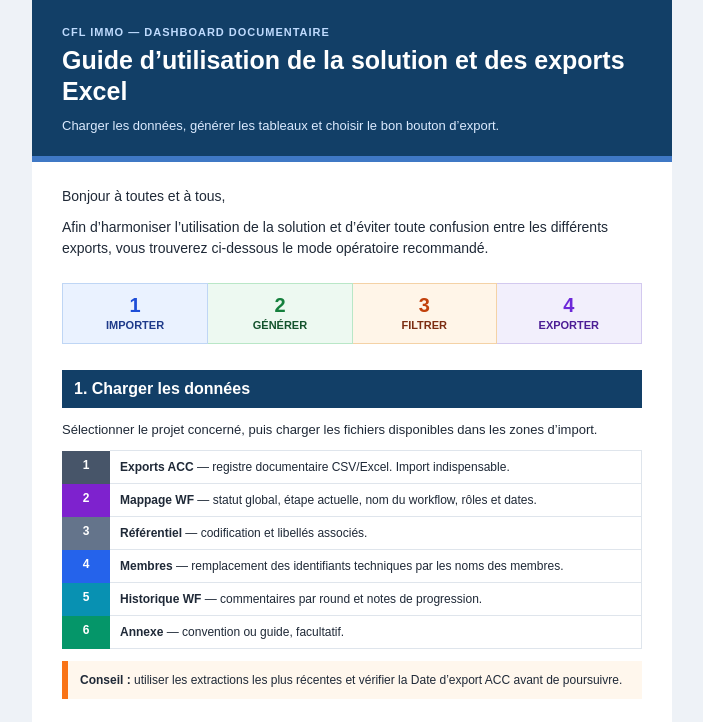
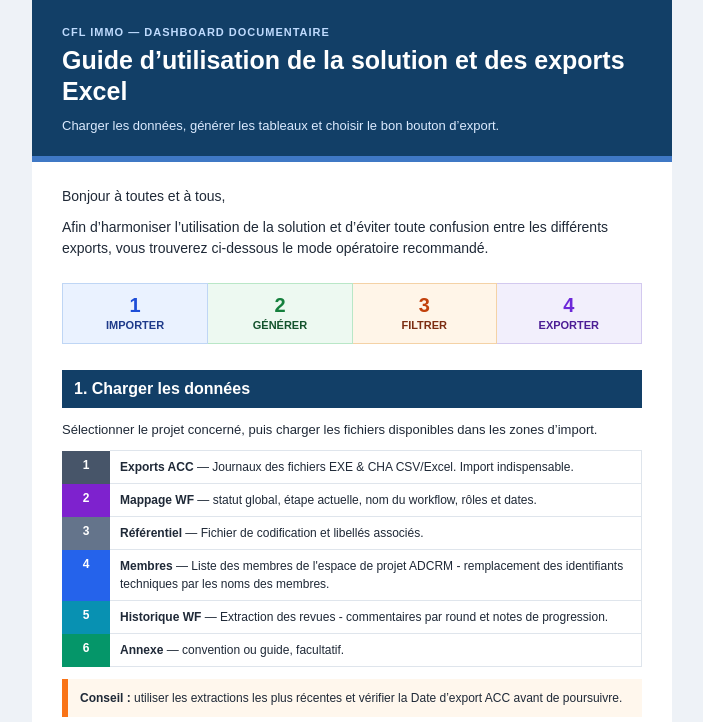
Before and after one commit to BenoitDavidTahchi/Dashboard-Pilotage, a plain HTML site: page Email_guide_utilisation_dashboard_exports_V127_Outlook.html in a window 1280 px wide. Shown: the top 722 px of the page, without its empty margins (288-991 px from the left). Drawn offline with Linux system fonts and the light colour scheme.

Commit message:
Update Email_guide_utilisation_dashboard_exports_V127_Outlook.html

```diff
--- a/Email_guide_utilisation_dashboard_exports_V127_Outlook.html
+++ b/Email_guide_utilisation_dashboard_exports_V127_Outlook.html
@@ -93,7 +93,7 @@
       <table role="presentation" width="580" cellpadding="0" cellspacing="0" border="0" style="width:580px;margin-top:10px;">
         <tr>
           <td width="34" valign="top" bgcolor="#475569" style="width:34px;background-color:#475569;padding:7px;text-align:center;color:#ffffff;font-size:12px;font-weight:bold;">1</td>
-          <td valign="top" style="padding:7px 10px;border:1px solid #dfe5ec;border-left:0;font-size:12px;line-height:18px;mso-line-height-rule:exactly;"><strong>Exports ACC</strong> — registre documentaire CSV/Excel. Import indispensable.</td>
+          <td valign="top" style="padding:7px 10px;border:1px solid #dfe5ec;border-left:0;font-size:12px;line-height:18px;mso-line-height-rule:exactly;"><strong>Exports ACC</strong> — Journaux des fichiers EXE & CHA CSV/Excel. Import indispensable.</td>
         </tr>
         <tr>
           <td valign="top" bgcolor="#7e22ce" style="background-color:#7e22ce;padding:7px;text-align:center;color:#ffffff;font-size:12px;font-weight:bold;">2</td>
@@ -101,15 +101,15 @@
         </tr>
         <tr>
           <td valign="top" bgcolor="#64748b" style="background-color:#64748b;padding:7px;text-align:center;color:#ffffff;font-size:12px;font-weight:bold;">3</td>
-          <td valign="top" style="padding:7px 10px;border:1px solid #dfe5ec;border-left:0;border-top:0;font-size:12px;line-height:18px;mso-line-height-rule:exactly;"><strong>Référentiel</strong> — codification et libellés associés.</td>
+          <td valign="top" style="padding:7px 10px;border:1px solid #dfe5ec;border-left:0;border-top:0;font-size:12px;line-height:18px;mso-line-height-rule:exactly;"><strong>Référentiel</strong> — Fichier de codification et libellés associés.</td>
         </tr>
         <tr>
           <td valign="top" bgcolor="#2563eb" style="background-color:#2563eb;padding:7px;text-align:center;color:#ffffff;font-size:12px;font-weight:bold;">4</td>
-          <td valign="top" style="padding:7px 10px;border:1px solid #dfe5ec;border-left:0;border-top:0;font-size:12px;line-height:18px;mso-line-height-rule:exactly;"><strong>Membres</strong> — remplacement des identifiants techniques par les noms des membres.</td>
+          <td valign="top" style="padding:7px 10px;border:1px solid #dfe5ec;border-left:0;border-top:0;font-size:12px;line-height:18px;mso-line-height-rule:exactly;"><strong>Membres</strong> — Liste des membres de l'espace de projet ADCRM - remplacement des identifiants techniques par les noms des membres.</td>
         </tr>
         <tr>
           <td valign="top" bgcolor="#0891b2" style="background-color:#0891b2;padding:7px;text-align:center;color:#ffffff;font-size:12px;font-weight:bold;">5</td>
-          <td valign="top" style="padding:7px 10px;border:1px solid #dfe5ec;border-left:0;border-top:0;font-size:12px;line-height:18px;mso-line-height-rule:exactly;"><strong>Historique WF</strong> — commentaires par round et notes de progression.</td>
+          <td valign="top" style="padding:7px 10px;border:1px solid #dfe5ec;border-left:0;border-top:0;font-size:12px;line-height:18px;mso-line-height-rule:exactly;"><strong>Historique WF</strong> — Extraction des revues - commentaires par round et notes de progression.</td>
         </tr>
         <tr>
           <td valign="top" bgcolor="#059669" style="background-color:#059669;padding:7px;text-align:center;color:#ffffff;font-size:12px;font-weight:bold;">6</td>
```
